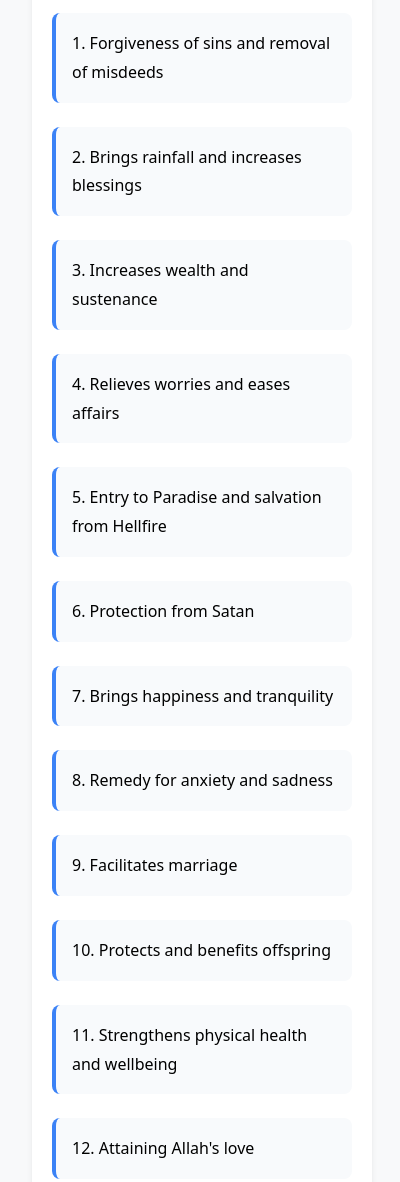
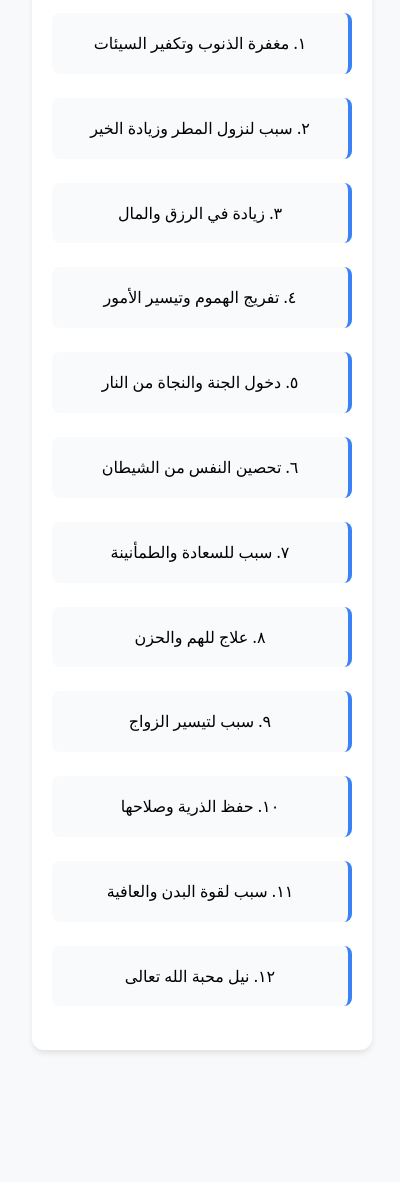
Before and after one commit to wowdevapp/isstighfare-ext, a browser extension: page popup.html in a window 400 px wide. Shown: the part 702-1884 px from the top of the page. After the commit the page ends 1784 px from the top, so only its background shows below. Drawn offline with Linux system fonts and the light colour scheme.

Commit message:
version completed

```diff
--- a/popup.html
+++ b/popup.html
@@ -125,9 +125,8 @@
             margin-bottom: 1.5rem;
             padding: 1rem;
             background: #f8fafc;
-            border-left: 4px solid #3b82f6;
+            border-right: 4px solid #3b82f6;
             border-radius: 8px;
-            text-align: left;
         }
 
         .quran {
@@ -171,19 +170,18 @@
                 وَيُمْدِدْكُم بِأَمْوَالٍ وَبَنِينَ وَيَجْعَل لَّكُمْ جَنَّاتٍ وَيَجْعَل لَّكُمْ أَنْهَارًا﴾
             </div>
         </div>
-
-        <div class="benefit">1. Forgiveness of sins and removal of misdeeds</div>
-        <div class="benefit">2. Brings rainfall and increases blessings</div>
-        <div class="benefit">3. Increases wealth and sustenance</div>
-        <div class="benefit">4. Relieves worries and eases affairs</div>
-        <div class="benefit">5. Entry to Paradise and salvation from Hellfire</div>
-        <div class="benefit">6. Protection from Satan</div>
-        <div class="benefit">7. Brings happiness and tranquility</div>
-        <div class="benefit">8. Remedy for anxiety and sadness</div>
-        <div class="benefit">9. Facilitates marriage</div>
-        <div class="benefit">10. Protects and benefits offspring</div>
-        <div class="benefit">11. Strengthens physical health and wellbeing</div>
-        <div class="benefit">12. Attaining Allah's love</div>
+        <div class="benefit">١. مغفرة الذنوب وتكفير السيئات</div>
+        <div class="benefit">٢. سبب لنزول المطر وزيادة الخير</div>
+        <div class="benefit">٣. زيادة في الرزق والمال</div>
+        <div class="benefit">٤. تفريج الهموم وتيسير الأمور</div>
+        <div class="benefit">٥. دخول الجنة والنجاة من النار</div>
+        <div class="benefit">٦. تحصين النفس من الشيطان</div>
+        <div class="benefit">٧. سبب للسعادة والطمأنينة</div>
+        <div class="benefit">٨. علاج للهم والحزن</div>
+        <div class="benefit">٩. سبب لتيسير الزواج</div>
+        <div class="benefit">١٠. حفظ الذرية وصلاحها</div>
+        <div class="benefit">١١. سبب لقوة البدن والعافية</div>
+        <div class="benefit">١٢. نيل محبة الله تعالى</div>
 
     </div>
     <script src="popup.js"></script>
```
